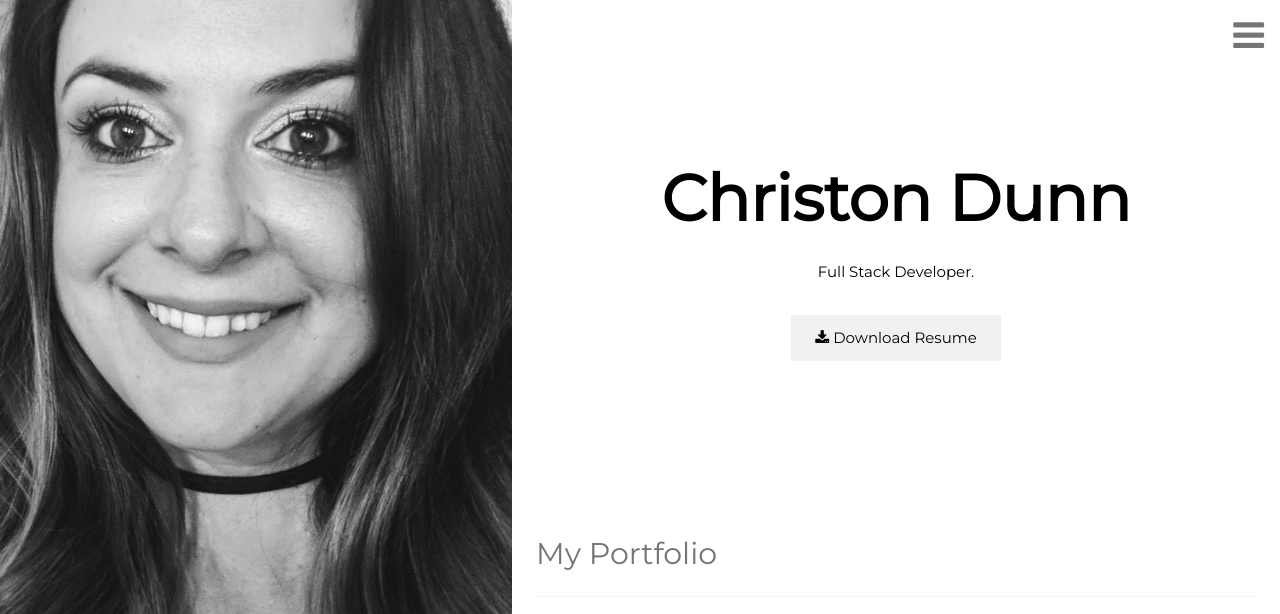
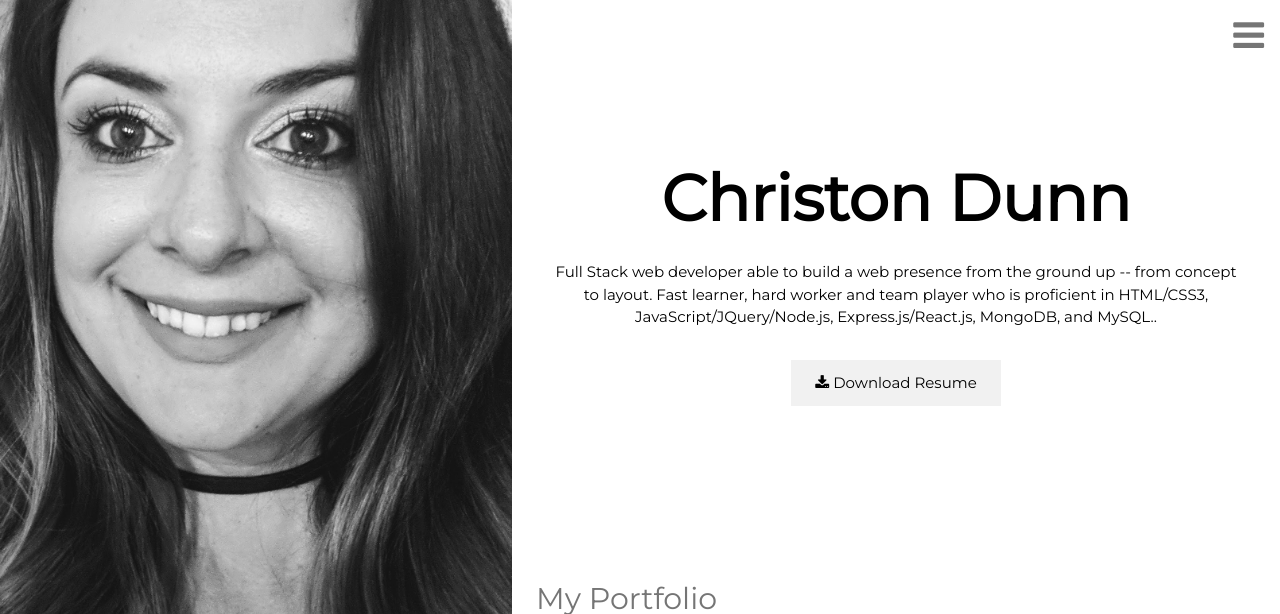
Before and after one commit to Ludunn23/current, a plain HTML site: page index.html in a window 1280 px wide. Shown: the top 614 px of the page. Drawn offline with nearby package versions, Linux system fonts and the light colour scheme.

Commit message:
updating CSS elements

```diff
--- a/index.html
+++ b/index.html
@@ -51,7 +51,7 @@
             <h1 class="w3-jumbo">
                 <b>Christon Dunn</b>
             </h1>
-            <p>Full Stack Developer.</p>
+            <p>Full Stack web developer able to build a web presence from the ground up -- from concept to layout. Fast learner, hard worker and team player who is proficient in HTML/CSS3, JavaScript/JQuery/Node.js, Express.js/React.js, MongoDB, and MySQL..</p>
             <img src="/w3images/profile_girl.jpg" class="w3-image w3-hide-large w3-hide-small w3-round" style="display:block;width:60%;margin:auto;">
             <img src="/w3images/profile_girl.jpg" class="w3-image w3-hide-large w3-hide-medium w3-round" width="1000" height="1333">
             <button class="w3-button w3-light-grey w3-padding-large w3-margin-top">
```
